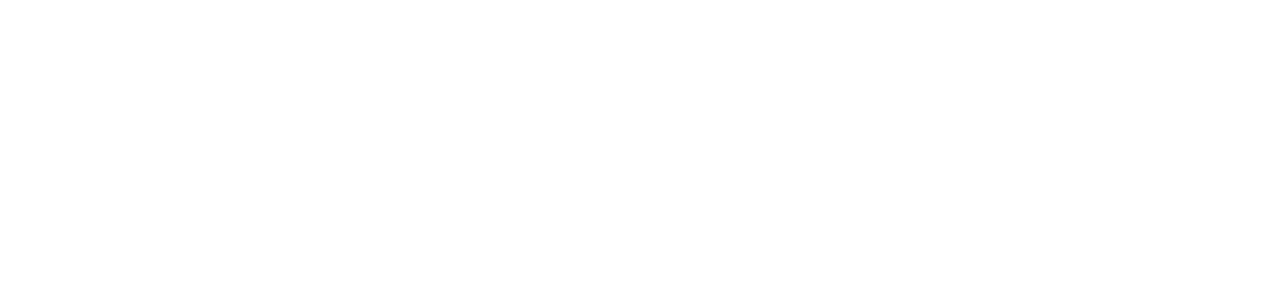
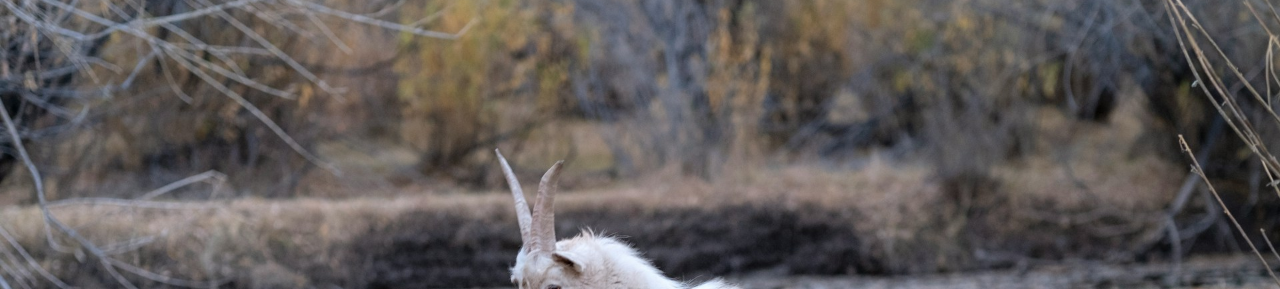
Before and after one commit to goat-agency/weblaunch-1, a plain HTML site: page index.html in a window 1280 px wide. Shown: the top 289 px of the page. Drawn offline with Linux system fonts and the light colour scheme; the site is published under a folder, as on GitHub Pages, so addresses that start at the root find nothing.

Commit message:
Update index.html

```diff
--- a/index.html
+++ b/index.html
@@ -22,7 +22,7 @@
 
         body {
             /* Background image - replace with your own image URL when uploading */
-            background-image: url('/assets/Brown-Black-Goats-Photo.jpg');
+            background-image: url('assets/Brown-Black-Goats-Photo.jpg');
             background-position: center;
             background-repeat: no-repeat;
             background-size: cover;
```
